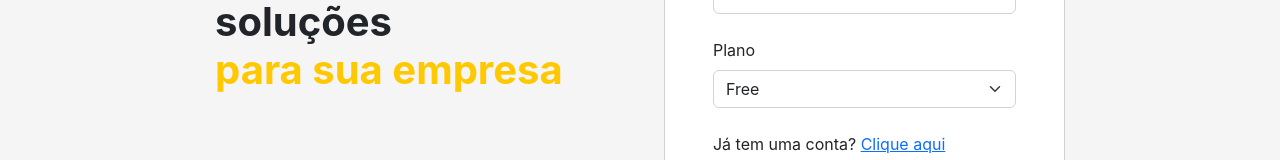
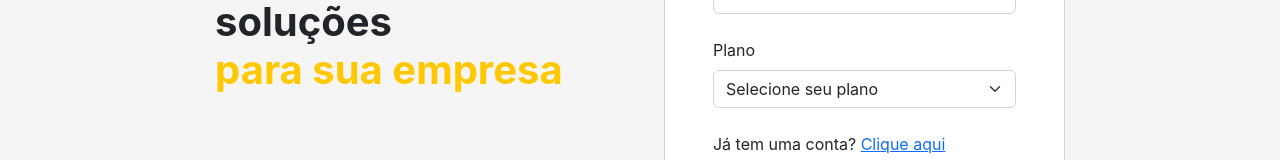
Before and after one commit to Karla-Silva/CRM-Negocio-Fechado, a React (Create React App) app: page /register in a window 1280 px wide. Shown: the part 397-557 px from the top of the page. Built offline with nearby package versions, Linux system fonts and the light colour scheme.

Commit message:
teste api 2

```diff
--- a/src/components/dashboard.js
+++ b/src/components/dashboard.js
@@ -19,7 +19,7 @@ const DB = () => {
             <div className="todas-etapas">
                 <div className="etapa">
                     <h3>Clientes</h3>
-                    <button class="btn btn-dark">Adicionar cliente</button>
+                    <button className="btn btn-dark">Adicionar cliente</button>
                 </div>
                 <div className="etapa">
                     <h3>Necessidades do cliente</h3>
--- a/src/components/register.js
+++ b/src/components/register.js
@@ -72,13 +72,12 @@ const Register = () => {
 										<input type="password" id="form3Example3" className="form-control" name="password" value={password} onChange={(e) => setPassword(e.target.value)} required/>
 									</div>
 									<label className="form-label" htmlFor="select-plan">Plano</label>
-
 									<select value={plan} onChange={changePlan} className="form-select" aria-label="Default select example" id="select-plan">
-  										<option className="option" value="Free">Free</option>
+  										<option className="option">Selecione seu plano</option>
+										<option className="option" value="Free">Free</option>
   										<option className="option" value="Plus">Plus</option>
   										<option className="option" value="Premium">Premium</option>
 									</select>
-
 									<br/>
 									<div className="row mb-4">
 										<div className="d-flex justify-content-start">
```
